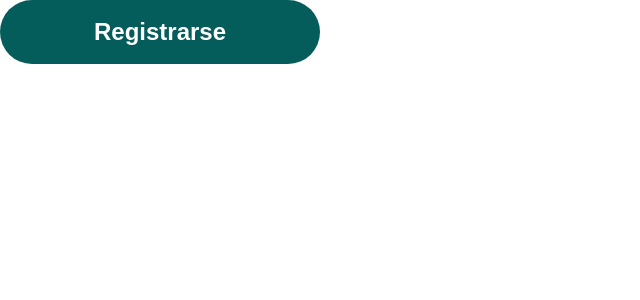
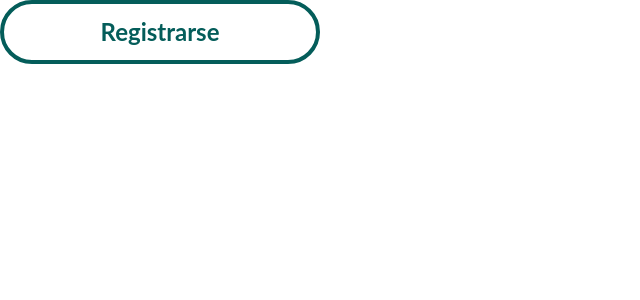
Before and after one commit to hazelgarro/PeTrack-Desarrollo-Frontend, a React (Vite) app: page / in a window 1280 px wide. Shown: the top 300 px of the page, without its empty margins (0-640 px from the left). Built offline with nearby package versions, Linux system fonts and the light colour scheme.

Commit message:
Button Variant added
button Variant border-green added to the styles of the button component

```diff
--- a/src/App.jsx
+++ b/src/App.jsx
@@ -5,7 +5,7 @@ function App() {
 
   return (
     <>
-    <ButtonRegister variant="solid-green">Registrarse</ButtonRegister>
+    <ButtonRegister variant="border-green">Registrarse</ButtonRegister>
     </>
   )
 }
--- a/src/components/atoms/Button/styles.css
+++ b/src/components/atoms/Button/styles.css
@@ -1,6 +1,7 @@
+.button--solid-green {
+    @apply h-16 w-80 text-2xl bg-petrack-green font-bold text-white rounded-full border border-transparent cursor-pointer hover:scale-105 duration-300;
+}
 
-
-
-  .button--solid-green {
-    @apply h-16 w-80 text-2xl bg-petrack-green font-bold text-white rounded-full border border-transparent cursor-pointer hover:scale-105 duration-300 font-mono;
+.button--border-green{
+    @apply h-16 w-80 text-2xl border-4 border-petrack-green font-bold text-petrack-green rounded-full cursor-pointer hover:scale-105 duration-300;
 }
```
